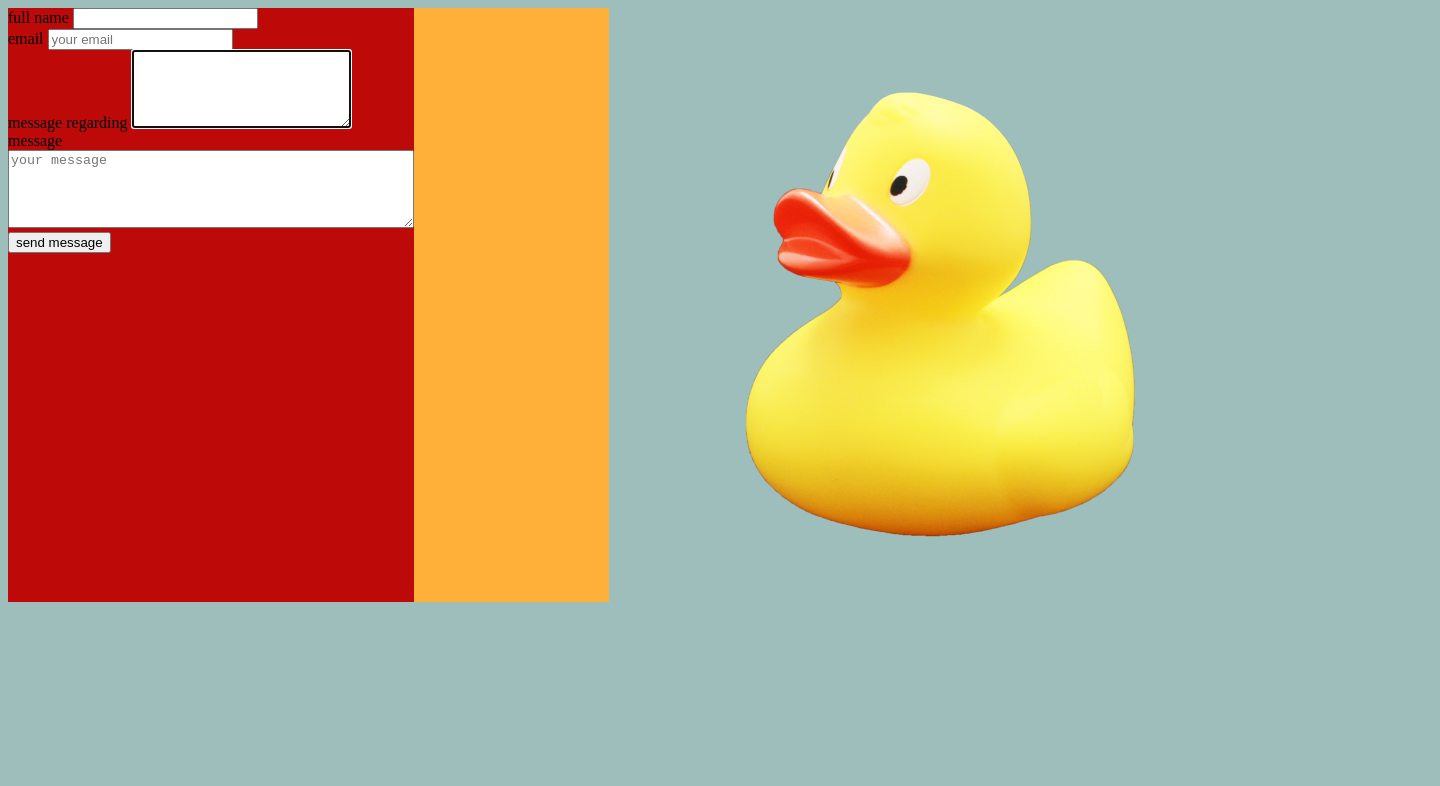
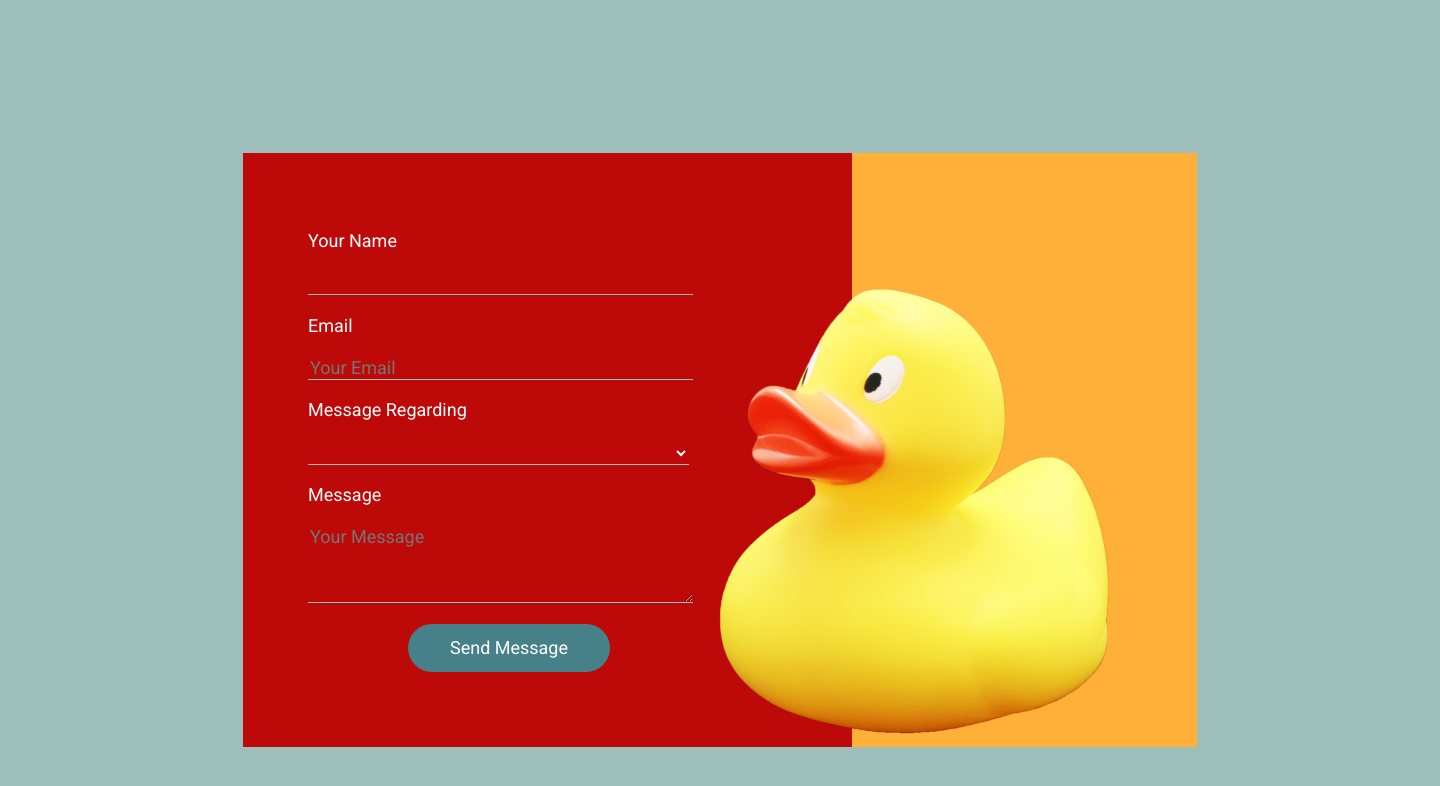
Before and after one commit to nadianouri/form_project, a plain HTML site: page index.html in a window 1280 px wide. Shown: the whole page, 1440 px wide, since content can reach past the window. Drawn offline with Linux system fonts and the light colour scheme.

Commit message:
form creation completed

```diff
--- a/index.css/style.css
+++ b/index.css/style.css
@@ -1,23 +1,83 @@
 body {
+    padding: 0px;
+    margin: 0px;
+    height: 100%;
+}
+
+.container {
+    display: flex;
+    justify-content: center;
+    align-items: center;
+    width: 1440px;
+    height: 900px;
     background-color: #9DBEBB;
 }
-
-.main {
+.container-red {
+    width: 954px ;
+    height: 594px;
     display: flex ;
-    justify-content: center;
-
+    justify-content: space-between;
+    background-color: #BE0909;
 }
-.section {
-}
-
-.section-box__red {
-    background-color: #BE0909;
-    width: 654px ;
-    height: 594px ;
-}
-.section-box__yellow {
+.container-red__yellow {
     background-color: #FFB039;
     width: 345px;
     height: 594px;
+    display: flex;
+    justify-content: center;
+}
+.section-duck__img {
+    width: 663px;
+    height: 603px;
+    margin-top: 52px;
+    margin-right: 221px;
+}
 
+.container-red__form {
+    display: flex;
+    justify-content: space-around;
+    flex-direction: column;
+    padding-left: 65px;
+    padding-top: 68px;
+    padding-bottom: 64px;
 }
+
+.form__text {
+    font-family:'Roboto', sans-serif;
+    font-size: 18px;
+    line-height: 21px;
+    line-height: 100%;
+    color: #FEFFFF;
+    text-transform: capitalize;
+}
+
+form {
+    width: 663px;
+}
+
+form>div{
+    display: contents;
+    height: 72px;
+    width: 70%;
+}
+
+input, select , textarea {
+    background: none;
+    border: none;
+    outline: none;
+    border-bottom: 1px solid #9DBEBB;
+    width: 70%;
+}
+
+textarea {
+    height: 72px;
+}
+
+.submit {
+    border-radius: 40px;
+    background-color: #468189;
+    border-bottom: none;
+    width: 202px;
+    height: 48px;
+    margin-left: 100px;
+}
--- a/index.html
+++ b/index.html
@@ -6,37 +6,43 @@
     <meta name="viewport" content="width=device-width, initial-scale=duckdD">
     <title>Duck</title>
     <link rel="stylesheet" href="index.css/style.css">
+    <link rel="preconnect" href="https://fonts.googleapis.com">
+    <link rel="preconnect" href="https://fonts.gstatic.com" crossorigin>
+    <link href="https://fonts.googleapis.com/css2?family=Roboto&display=swap" rel="stylesheet">
 </head>
 <body>
-    <main class="main">
-        <div class="section-box__red">
-            <form action="">
+    <div class="container">
+            <div class="container-red">
+                <form class="container-red__form form__text">
                     <div>
-                    <label for="name">full name</label>
-                    <input type="text" required>
+                        <label for="name">your name</label>
+                        <input type="text" class="form__text" required >
                     </div>
                     <div>
                         <label for="email">email</label>
-                    <input type="email" required placeholder="your email">
+                        <input type="email" class="form__text" required placeholder="your email">
                     </div>
                     <div>
-                    <label for="message">message regarding</label>
-                    <textarea name="message" autofocus style="width:213px; height:72px;"></textarea>
+                        <label for="msg_category">message regarding</label>
+                        <select id="msg_category" class="form__text" name="msg_category">
+                            <option value="none" selected > </option>
+                            <option value="Products"  >Products</option>
+                            <option value="Support">Support</option>
+                            <option value="Return">Return</option>
+                        </select>
                     </div>
                     <div>
                         <label for="message">message</label>
-                    <textarea name="message" placeholder="your message" style="width:400px; height:72px;"></textarea>
+                        <textarea name="message" class="form__text form_textarea" placeholder="your message" ></textarea>
                     </div>
                     <div>
-                    <input type="submit" value="send message">
+                        <input type="submit" class="submit form__text" value="send message">
                     </div>
                 </form>
+                <div class="container-red__yellow">
+                    <img class="section-duck__img" src="/images/duck-img.png" alt="">
                 </div>
-        <div class="section-box__yellow"></div>
-        <img src="/images/duck-img.png" alt="">
-    </main>
-
-
-
+            </div>
+    </div>
 </body>
 </html>
```
Lines whose indentation alone changed are shown as unchanged.
